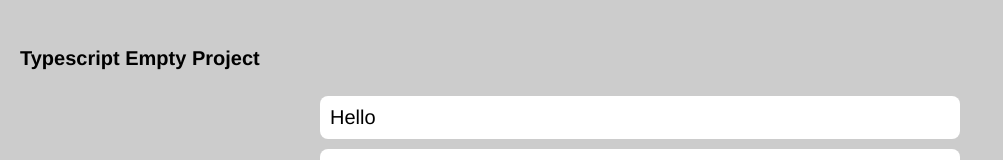
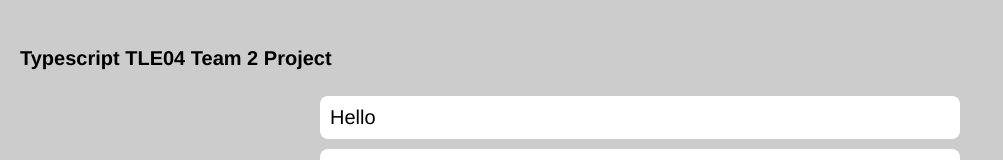
Before and after one commit to LazarusArms/ErhanAkinWebsitePortfolio, a plain HTML site: page docs/index.html in a window 1280 px wide. Shown: the top 160 px of the page, without its empty margins (0-1003 px from the left). Drawn offline with Linux system fonts and the light colour scheme.

```diff
--- a/docs/index.html
+++ b/docs/index.html
@@ -6,7 +6,7 @@
     <link rel="stylesheet" type="text/css" href="css/style.css">
   </head>
   <body>
-    <h4>Typescript Empty Project</h4>
+    <h4>Typescript TLE04 Team 2 Project</h4>
     <script src='js/main.js'></script>
   </body>
 </html>
```
Also changed, not shown: 1 other file.
